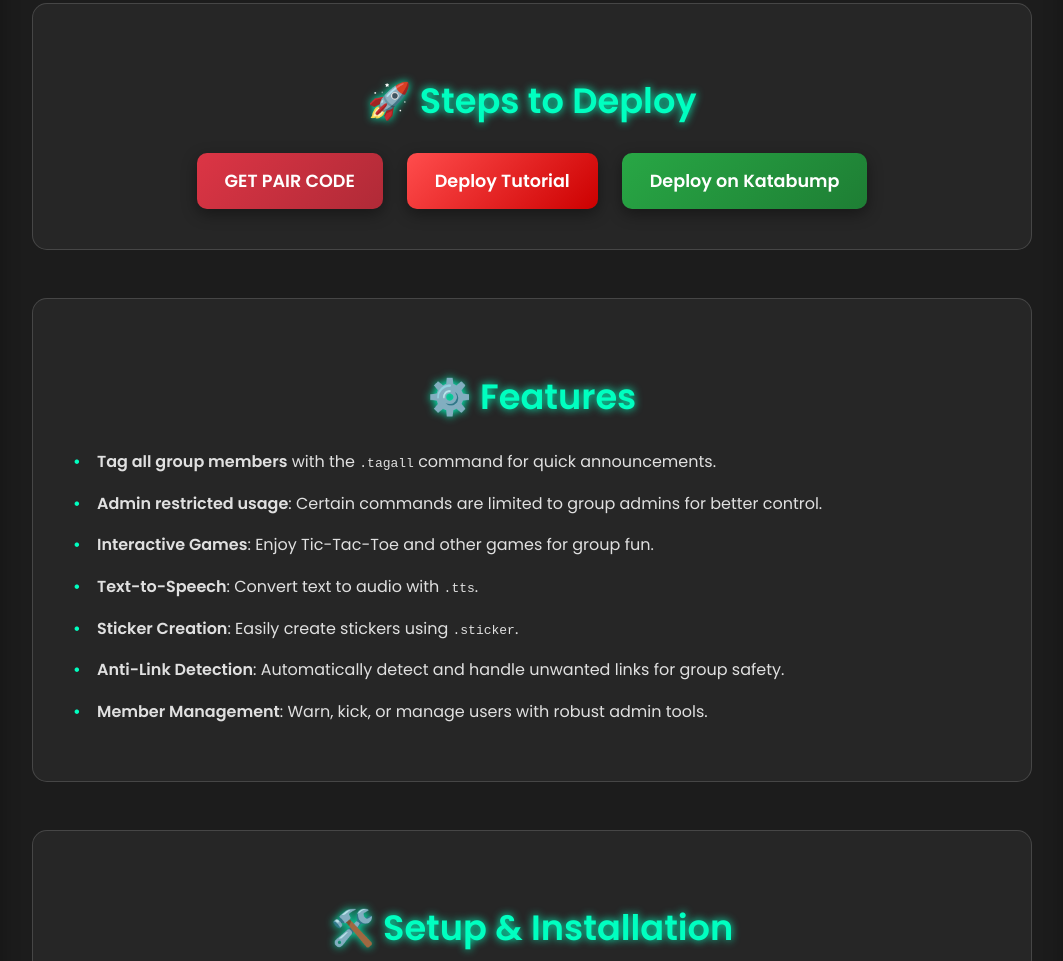
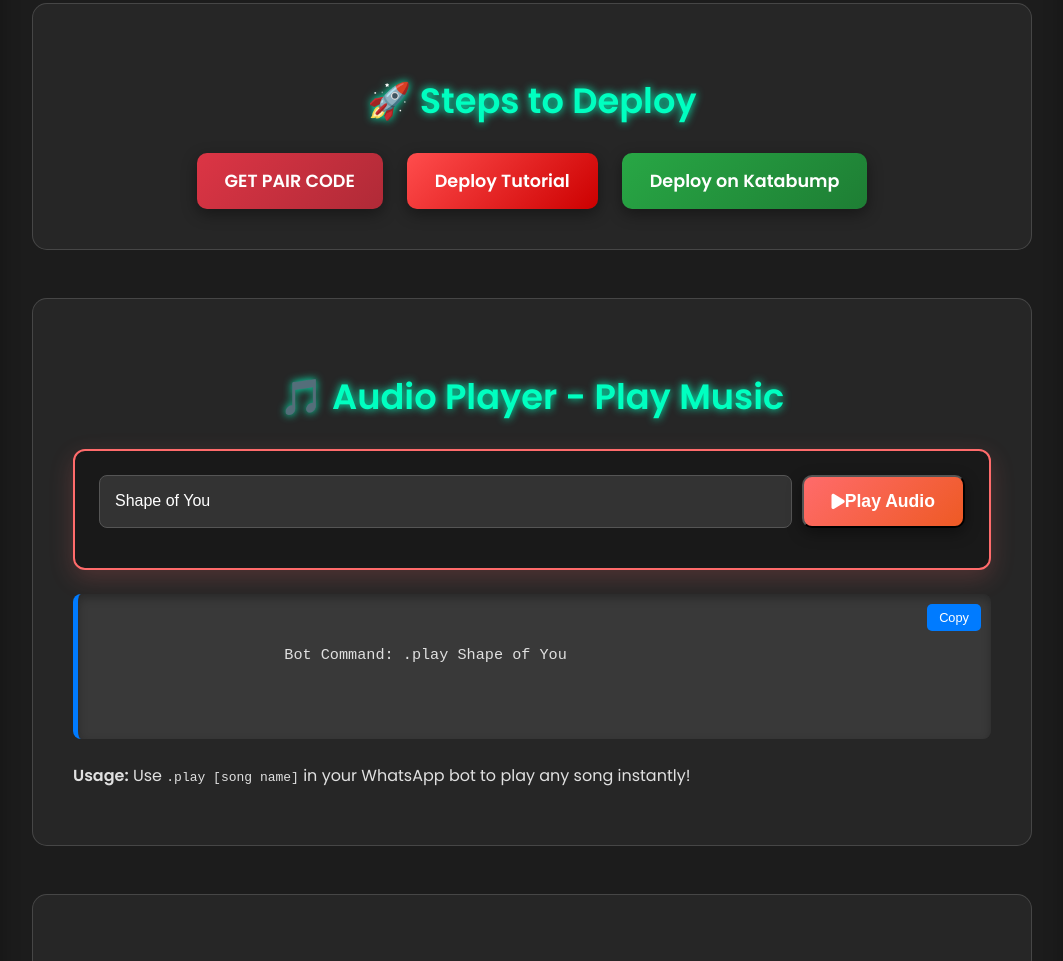
Before and after one commit to Mickeydeveloper/water-billing, a website: page botweb.html in a window 1280 px wide. Shown: the part 910-1871 px from the top of the page, without its empty margins (108-1171 px from the left). Drawn offline with Linux system fonts and the light colour scheme; no server answers; a web font is replaced by a local one.

Commit message:
Implement audio player feature in botweb.html
Added audio player functionality to play music based on user input.

```diff
--- a/botweb.html
+++ b/botweb.html
@@ -146,6 +146,7 @@
         .btn-green { background: linear-gradient(135deg, #28a745, #1e7e34); }
         .btn-telegram { background: linear-gradient(135deg, #0088cc, #006699); }
         .btn-whatsapp { background: linear-gradient(135deg, #25D366, #1da851); }
+        .btn-audio { background: linear-gradient(135deg, #ff6b6b, #ee5a24); }
         .code-block {
             position: relative;
             background-color: rgba(60, 60, 60, 0.9);
@@ -174,6 +175,47 @@
         }
         .copy-btn:hover {
             background: #0056b3;
+        }
+        /* Audio Player Styles */
+        .audio-player {
+            background: rgba(25, 25, 25, 0.95);
+            border-radius: 12px;
+            padding: 1.5rem;
+            margin: 1.5rem 0;
+            border: 2px solid #ff6b6b;
+            box-shadow: 0 8px 25px rgba(255, 107, 107, 0.2);
+        }
+        .audio-input-group {
+            display: flex;
+            gap: 10px;
+            margin-bottom: 1rem;
+            flex-wrap: wrap;
+        }
+        .audio-input {
+            flex: 1;
+            min-width: 200px;
+            padding: 10px 15px;
+            background: #333;
+            border: 1px solid #555;
+            border-radius: 8px;
+            color: #fff;
+            font-size: 1rem;
+        }
+        .audio-input:focus {
+            outline: none;
+            border-color: #ff6b6b;
+            box-shadow: 0 0 10px rgba(255, 107, 107, 0.3);
+        }
+        .audio-controls {
+            display: flex;
+            gap: 10px;
+            justify-content: center;
+            flex-wrap: wrap;
+        }
+        .audio-player audio {
+            width: 100%;
+            margin-top: 10px;
+            border-radius: 8px;
         }
         ul {
             list-style: none;
@@ -235,6 +277,9 @@
             .button-group {
                 flex-direction: column;
             }
+            .audio-input-group {
+                flex-direction: column;
+            }
         }
 
         @media (max-width: 480px) {
@@ -285,6 +330,23 @@
                 </div>
             </section>
 
+            <!-- NEW AUDIO PLAYER SECTION -->
+            <section class="section">
+                <h2 class="section-title">🎵 Audio Player - Play Music</h2>
+                <div class="audio-player">
+                    <div class="audio-input-group">
+                        <input type="text" id="audioQuery" class="audio-input" placeholder="Enter song name (e.g., 'Shape of You')" value="Shape of You">
+                        <button onclick="playAudio()" class="btn btn-audio"><i class="fas fa-play"></i> Play Audio</button>
+                    </div>
+                    <audio id="audioPlayer" controls style="display: none;"></audio>
+                </div>
+                <div class="code-block">
+                    <code>Bot Command: .play Shape of You</code>
+                    <button class="copy-btn" onclick="copyCode(this)">Copy</button>
+                </div>
+                <p><strong>Usage:</strong> Use <code>.play [song name]</code> in your WhatsApp bot to play any song instantly!</p>
+            </section>
+
             <section class="section">
                 <h2 class="section-title">⚙️ Features</h2>
                 <ul>
@@ -293,6 +355,7 @@
                     <li><strong>Interactive Games</strong>: Enjoy Tic-Tac-Toe and other games for group fun.</li>
                     <li><strong>Text-to-Speech</strong>: Convert text to audio with <code>.tts</code>.</li>
                     <li><strong>Sticker Creation</strong>: Easily create stickers using <code>.sticker</code>.</li>
+                    <li><strong><strong>NEW</strong> Audio Player</strong>: Play any song with <code>.play [song]</code> command.</li>
                     <li><strong>Anti-Link Detection</strong>: Automatically detect and handle unwanted links for group safety.</li>
                     <li><strong>Member Management</strong>: Warn, kick, or manage users with robust admin tools.</li>
                 </ul>
@@ -376,6 +439,44 @@ function copyCode(button) {
         console.error('Failed to copy: ', err);
     });
 }
+
+// NEW AUDIO PLAYER FUNCTIONALITY
+function playAudio() {
+    const query = document.getElementById('audioQuery').value.trim();
+    if (!query) {
+        alert('Please enter a song name!');
+        return;
+    }
+
+    const audioPlayer = document.getElementById('audioPlayer');
+    const apiUrl = `https://apis.davidcyriltech.my.id/play?query=${encodeURIComponent(query)}`;
+
+    // Show loading
+    audioPlayer.style.display = 'none';
+    const playBtn = event.target.closest('button');
+    const originalText = playBtn.innerHTML;
+    playBtn.innerHTML = '<i class="fas fa-spinner fa-spin"></i> Loading...';
+    playBtn.disabled = true;
+
+    fetch(apiUrl)
+        .then(response => {
+            if (!response.ok) throw new Error('Audio not found');
+            return response.url || apiUrl;
+        })
+        .then(audioUrl => {
+            audioPlayer.src = audioUrl;
+            audioPlayer.style.display = 'block';
+            audioPlayer.play().catch(e => console.error('Playback failed:', e));
+        })
+        .catch(error => {
+            alert('Song not found! Try another name.');
+            console.error('Error:', error);
+        })
+        .finally(() => {
+            playBtn.innerHTML = originalText;
+            playBtn.disabled = false;
+        });
+}
 </script>
 </body>
-</html>
+    </html>
```
